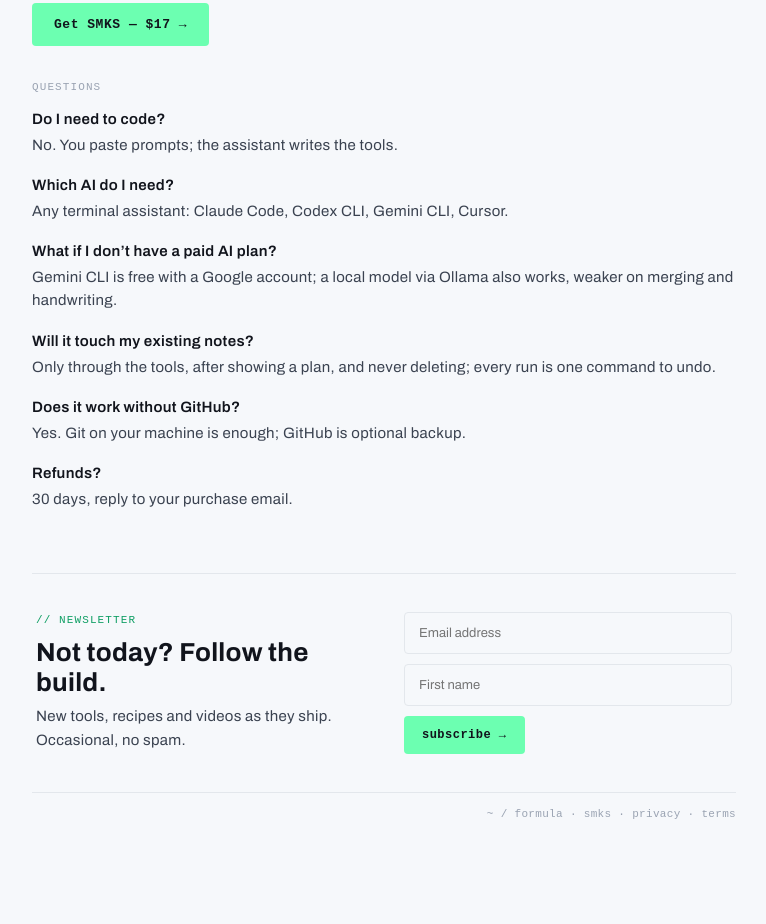
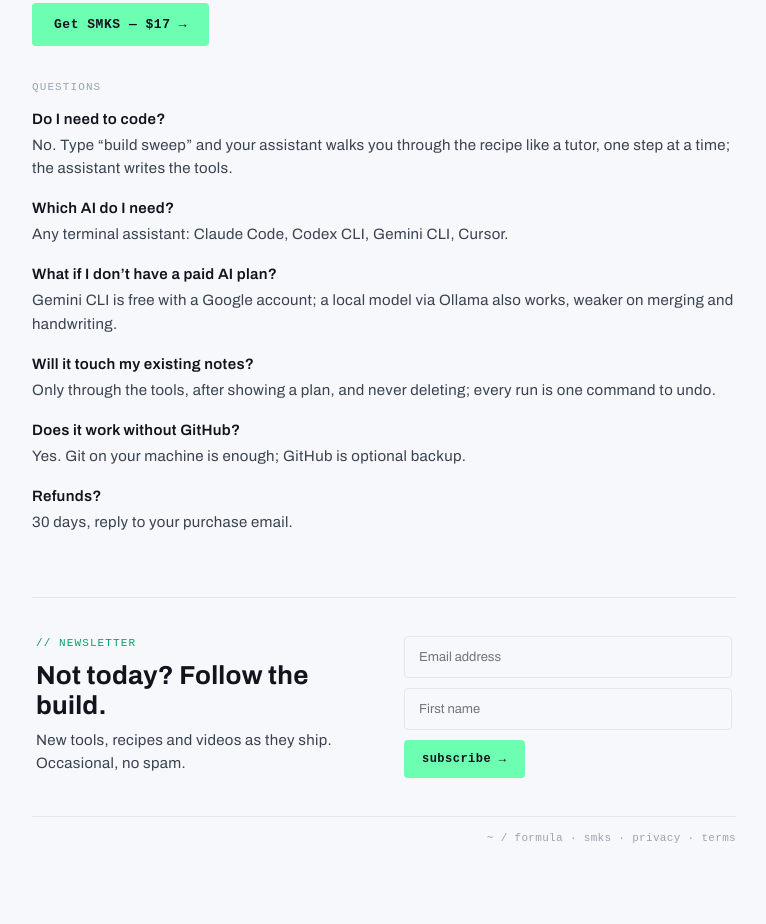
Before and after one commit to zzhenia/formula-commons, a plain HTML site: page smks/index.html in a window 1280 px wide. Shown: the part 2916-3840 px from the top of the page, without its empty margins (256-1022 px from the left). Before the commit the page ends 3816 px from the top, so only its background shows below. Drawn offline with Linux system fonts and the light colour scheme; a web font is replaced by a local one.

Commit message:
smks: FAQ says the assistant walks you through each recipe (build sweep)
Co-Authored-By: Claude Fable 5.1 <noreply@anthropic.com>
Claude-Session: https://claude.ai/code/session_016cAeBfVKmPT3QBjYGir2JL

```diff
--- a/smks/index.html
+++ b/smks/index.html
@@ -185,7 +185,7 @@
       <p class="section-label">Questions</p>
       <dl class="smks-faq">
         <dt>Do I need to code?</dt>
-        <dd>No. You paste prompts; the assistant writes the tools.</dd>
+        <dd>No. Type &ldquo;build sweep&rdquo; and your assistant walks you through the recipe like a tutor, one step at a time; the assistant writes the tools.</dd>
         <dt>Which AI do I need?</dt>
         <dd>Any terminal assistant: Claude Code, Codex CLI, Gemini CLI, Cursor.</dd>
         <dt>What if I don&rsquo;t have a paid AI plan?</dt>
```
